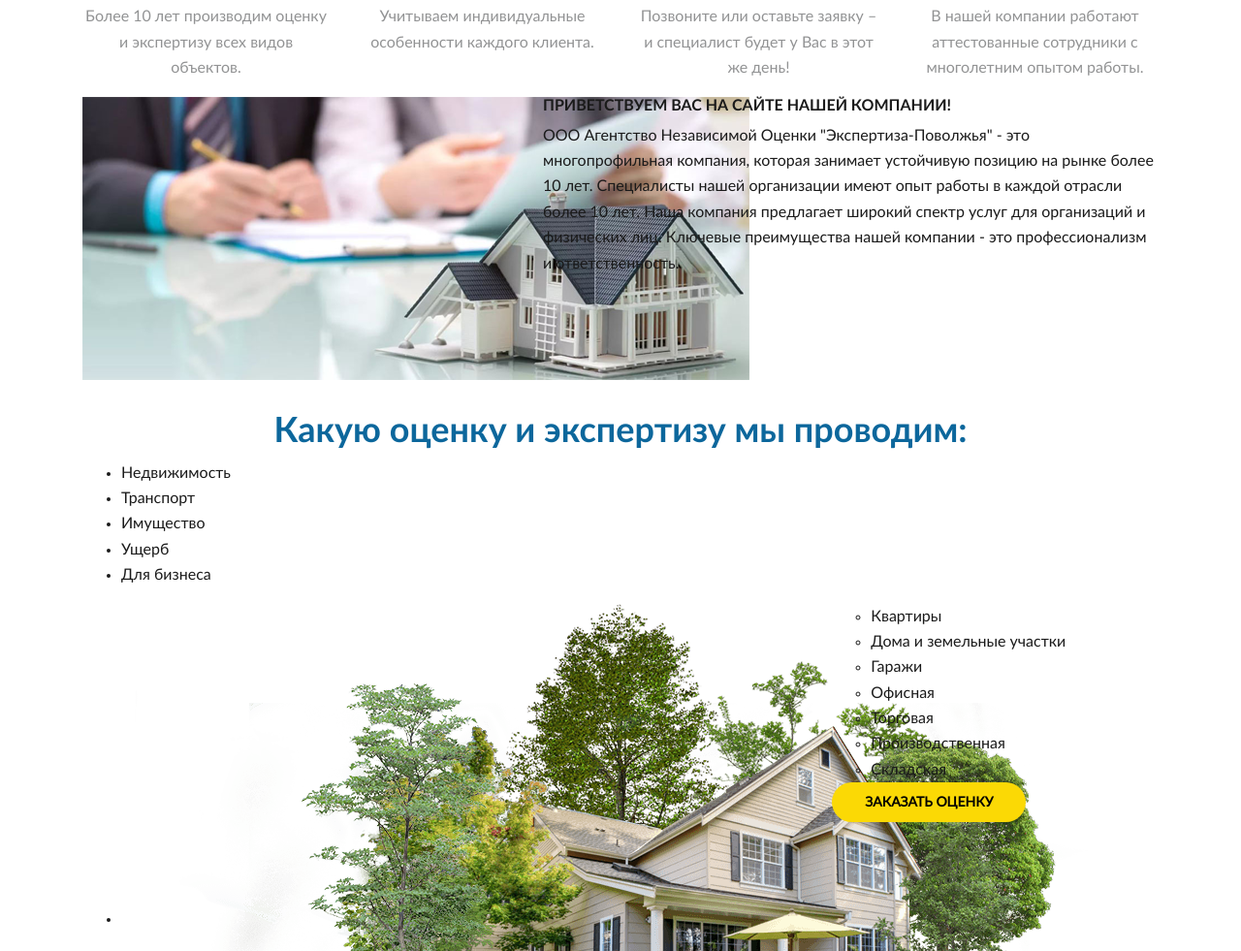
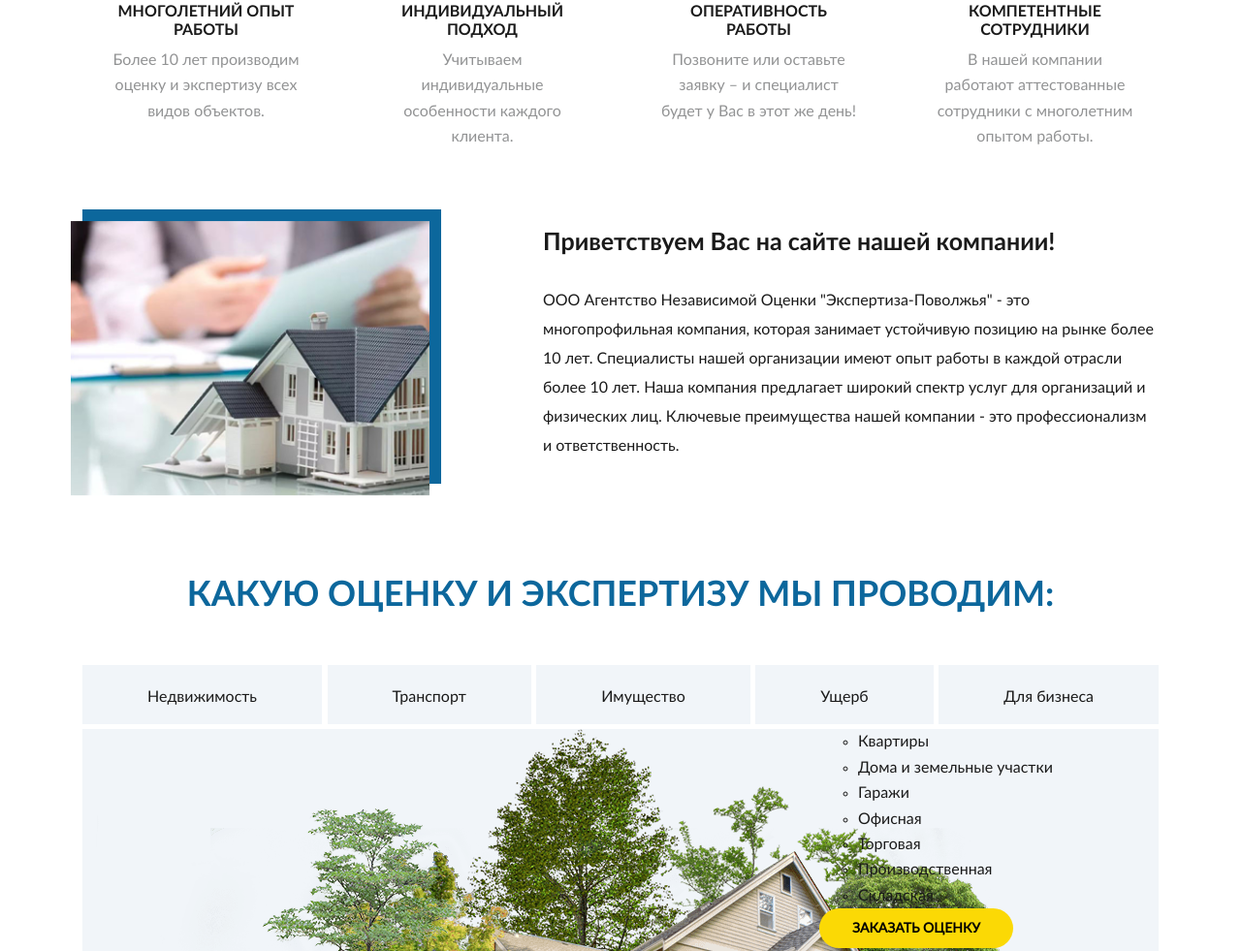
Before and after one commit to xjt85/ANO, a website: page app/index.html in a window 1280 px wide. Shown: the part 1037-2018 px from the top of the page at 97% size. Drawn offline with Linux system fonts and the light colour scheme.

Commit message:
Табы - начало

```diff
--- a/app/index.html
+++ b/app/index.html
@@ -133,14 +133,14 @@
 					</div>
 				</div>
 			</div>
+			<div class="hello">
 				<div class="row">
 					<div class="col-md-5">
-					<div class="hello-img__wrapper">
-						<img src="img/hello-bg.png" alt="Агентство независимой оценки" class="hello-img__img">
+						<div class="hello-img">
+							<div class="hello-img__img"></div>
 						</div>
 					</div>
 					<div class="col-md-7">
-					<div class="hello">
 						<h3 class="h3 hello__h3">Приветствуем Вас на сайте нашей компании!</h3>
 						<p class="hello__text">ООО Агентство Независимой Оценки "Экспертиза-Поволжья" - это многопрофильная компания,
 							которая занимает устойчивую позицию на рынке более 10 лет. Специалисты нашей организации имеют опыт работы в
@@ -159,8 +159,6 @@
 					<h2 class="h2 services__h2">Какую оценку и экспертизу мы проводим:</h2>
 				</div>
 			</div>
-			<div class="row">
-				<div class="col-md-12">
 			<div class="tabs">
 				<ul class="tab-header">
 					<li class="tab-header__item">Недвижимость</li>
@@ -194,9 +192,6 @@
 					<li class="tab-content__item">Lorem ipsum, dolor sit amet consectetur adipisicing.</li>
 					<li class="tab-content__item">Lorem ipsum dolor sit amet consectetur adipisicing elit.</li>
 				</ul>
-					</div>
-				</div>
-
 			</div>
 	</section>
 	<section class="workscheme">
--- a/app/scss/main.scss
+++ b/app/scss/main.scss
@@ -94,7 +94,7 @@ body {
 }
 
 .button-header {
-	margin: 0 -22px 8px;
+	margin: 6px -22px 8px;
 }
 
 .button-descr {
@@ -240,6 +240,7 @@ body {
 .adv-item {
 	display: inline-block;
 	text-align: center;
+	padding: 10%;
 
 	&__img-wrapper {
 		display: inline-block;
@@ -253,7 +254,7 @@ body {
 	&__img {
 		display: inline-block;
 		vertical-align: middle;
-		transform: translateY(60%);
+		transform: translateY(65%);
 	}
 
 	&__descr {
@@ -261,6 +262,63 @@ body {
 	}
 }
 
+.hello {
+	padding: 0 0 62px;
+
+	.hello-img {
+		margin-top: 20px;
+		width: 370px;
+		height: 283px;
+		background-color: $accent-blue;
+
+		&__img {
+			position: relative;
+			top: 12px;
+			left: -12px;
+			width: 370px;
+			height: 283px;
+			background-image: url('../img/hello-bg.png');
+			background-size: cover;
+			background-position: -219px 0;
+		}
+	}
+
+	&__h3 {
+		margin: 40px 0 29px;
+		font-size: 25px;
+		text-transform: none;
+	}
+
+	&__text {
+		font-family: $default-font;
+		line-height: 30px;
+	}
+}
+
+.services__h2 {
+	text-transform: uppercase;
+	margin-bottom: 50px;
+}
+
+.tab-header {
+	padding: 0;
+	display: flex;
+	justify-content: space-between;
+	list-style: none;
+	margin-bottom: 5px;
+	&__item {
+		padding: 20px 67px 15px;
+		background-color: #F1F5F9;
+	}
+}
+
+.tab-content {
+	list-style: none;
+	padding: 0;
+	&__item {
+		background-color: #F1F5F9;
+	}
+}
 
 
 
```
Also changed, not shown: app/css/main.min.css. Lines whose indentation alone changed are shown as unchanged.
